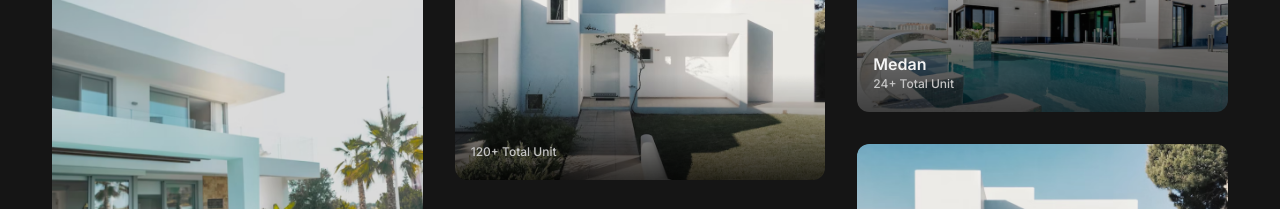
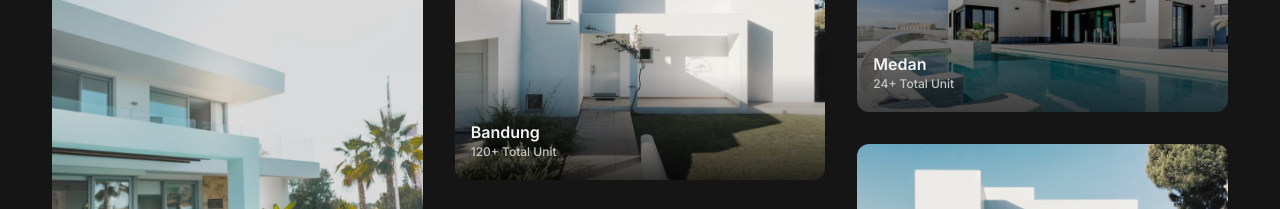
Before and after one commit to rafikahutamiputri/project-rentind, a website: page index.html in a window 1280 px wide. Shown: the part 1560-1769 px from the top of the page. Drawn offline with nearby package versions, Linux system fonts and the light colour scheme.

Commit message:
tambah mmmm

```diff
--- a/index.html
+++ b/index.html
@@ -194,7 +194,7 @@
             <img src="assets/img/offer2.png" alt="" class="rounded-xl shadow-lg lg:hidden cursor-pointer ">
             <img src="assets/img/bandung.png" alt="" class="hidden lg:inline rounded-xl w-[100%] h-auto cursor-pointer ">
             <div class="absolute bottom-5 left-4">
-                <h3 class="text-[#f4f4f4] font-semibold text-base sm:hidden">Bandung</h3>
+                <h3 class="text-[#f4f4f4] font-semibold text-base ">Bandung</h3>
                 <p class="text-xs text-[#c5c5c5] font-medium">120+ Total Unit</p>
             </div>
         </div>
```
